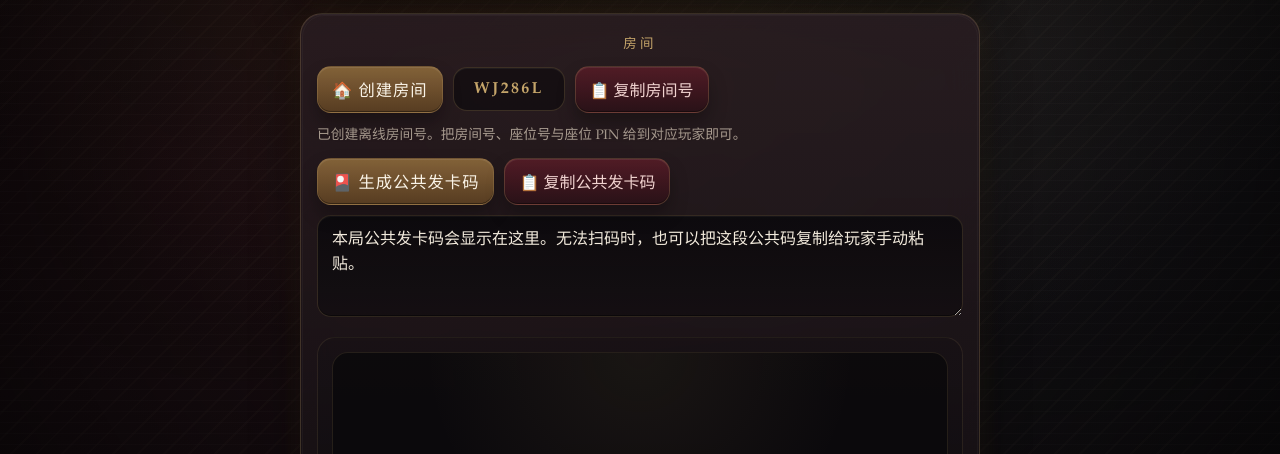
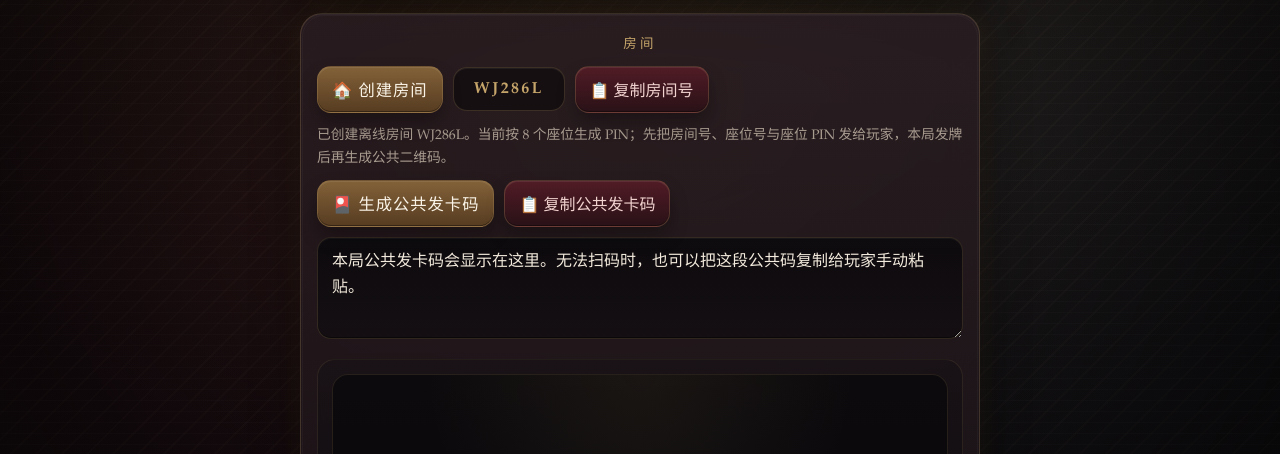
Before and after one commit to joyliugit/clocktower-grimoire, a plain HTML site: page room.html in a window 1280 px wide. Both pictures are taken after a click on the button "🏠 创建房间". Shown: the part 300-754 px from the top of the page. Drawn offline with Linux system fonts and the light colour scheme.

Commit message:
Fix offline room count handling and QR generation guidance

```diff
--- a/room.html
+++ b/room.html
@@ -3242,7 +3242,7 @@ button.night-btn {
         function initRoomApiBase() {}
         function getConfiguredSeatCount() {
             const input = document.getElementById('playerCountInput');
-            return Math.max(0, parseInt(input?.value || '0', 10) || 0);
+            return Math.max(0, parseInt(input?.value || `${configuredPlayerCount || 0}`, 10) || configuredPlayerCount || 0);
         }
         function sanitizeRoomCode(value) {
             return `${value || ''}`.toUpperCase().replace(/[^A-Z0-9]/g, '').slice(0, 6);
@@ -3644,19 +3644,20 @@ button.night-btn {
         async function createStoryRoom() {
             setupOfflineRoomUi();
             closeRoomConnection();
+            const seatCount = players.length || getConfiguredSeatCount() || configuredPlayerCount || 0;
             roomSession = {
                 ...createEmptyRoomSession(),
                 roomCode: createOfflineRoomCode(),
                 role: 'storyteller',
                 playerName: '\u8bf4\u4e66\u4eba',
                 connected: true,
-                seatCount: players.length || getConfiguredSeatCount() || 0
+                seatCount
             };
             ensureOfflineSeatPins(roomSession.seatCount);
             roomSummary = null;
             playerInboxCard = null;
             saveData();
-            renderRoomPanels('\u5df2\u521b\u5efa\u79bb\u7ebf\u623f\u95f4\u53f7\u3002\u628a\u623f\u95f4\u53f7\u3001\u5ea7\u4f4d\u53f7\u4e0e\u5ea7\u4f4d PIN \u7ed9\u5230\u5bf9\u5e94\u73a9\u5bb6\u5373\u53ef\u3002');
+            renderRoomPanels(`已创建离线房间 ${roomSession.roomCode}。当前按 ${roomSession.seatCount || 0} 个座位生成 PIN；先把房间号、座位号与座位 PIN 发给玩家，本局发牌后再生成公共二维码。`);
         }
 
         async function joinRoomAsPlayer() {
@@ -3715,7 +3716,7 @@ button.night-btn {
                 return;
             }
             if (!players.length) {
-                renderRoomPanels('\u8bf7\u5148\u5e03\u7f6e\u5ea7\u4f4d\u5e76\u5b8c\u6210\u672c\u5c40\u53d1\u724c\u3002');
+                renderRoomPanels('公共二维码必须在发牌后生成。请先在下方设置人数，然后点击“一键布置并随机发牌”。');
                 return;
             }
             if (players.some(player => normalizeRoleName(player.role) === '\u2753 \u672a\u5206\u914d')) {
@@ -3867,10 +3868,10 @@ button.night-btn {
                 return;
             }
 
-            roomSession.seatCount = players.length || getConfiguredSeatCount() || roomSession.seatCount || 0;
+            roomSession.seatCount = players.length || getConfiguredSeatCount() || configuredPlayerCount || roomSession.seatCount || 0;
             const pins = ensureOfflineSeatPins(roomSession.seatCount);
             codeChip.innerText = roomSession.roomCode;
-            status.innerText = statusText || `\u672c\u5c40\u4e3a\u79bb\u7ebf\u684c\u53f7 ${roomSession.roomCode}\u3002\u628a\u623f\u95f4\u53f7\u3001\u5ea7\u4f4d\u53f7\u548c\u5bf9\u5e94\u5ea7\u4f4d PIN \u7ed9\u5230\u73a9\u5bb6\uff1b\u6bcf\u5c40\u53ea\u9700\u8981\u518d\u516c\u5e03\u540c\u4e00\u4efd\u516c\u5171\u4e8c\u7ef4\u7801\u6216\u516c\u5171\u53d1\u5361\u7801\u3002`;
+            status.innerText = statusText || `本局为离线桌号 ${roomSession.roomCode}。离线流程：1. 下方设人数并发牌  2. 把房间号、座位号和 PIN 给玩家  3. 每局生成同一张公共二维码给所有人扫码。`;
             roster.innerHTML = Array.from({ length: roomSession.seatCount }, (_, index) => {
                 const seatName = players[index]?.name || getDefaultSeatName(index);
                 const pin = pins[index] || '----';
```
